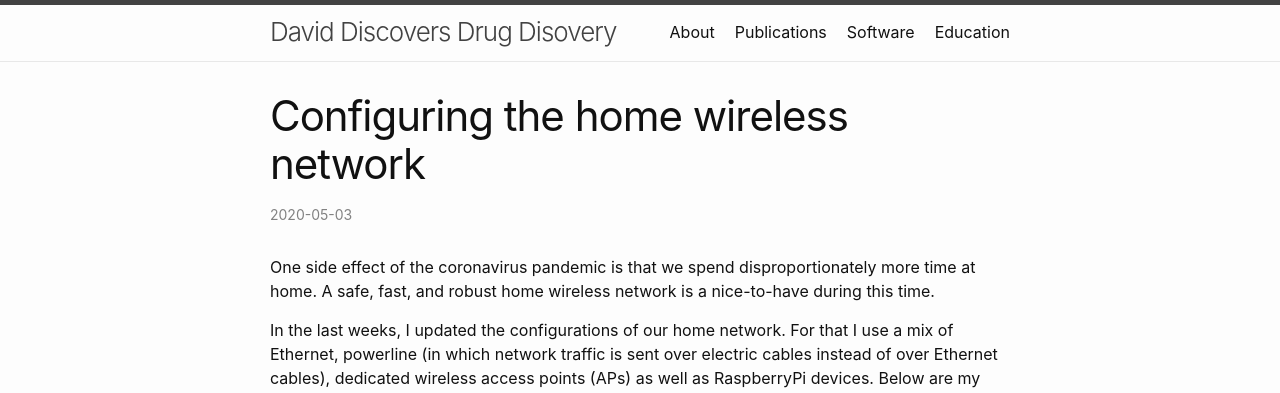
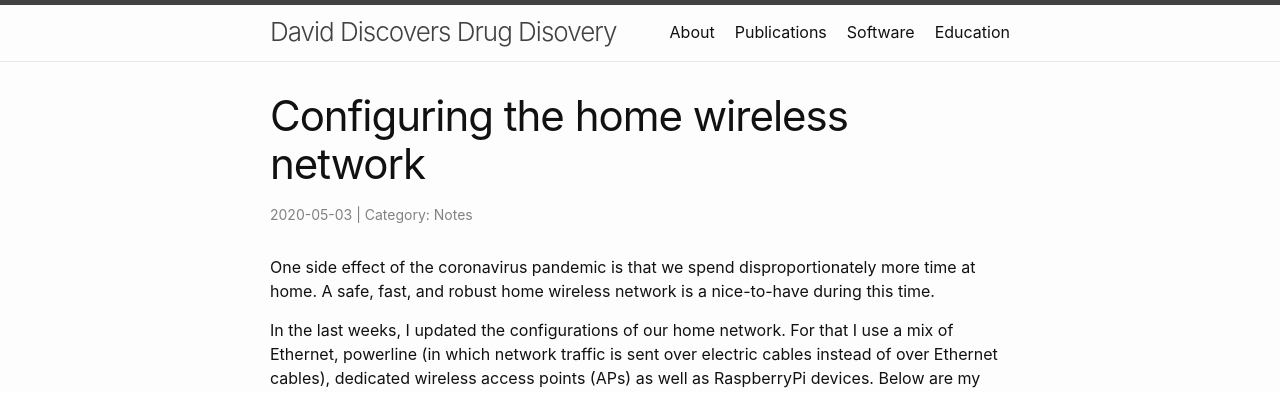
Before and after one commit to Accio/accio.github.io, a Jekyll site: the page built from _posts/2020-05-03-home-wireless.md, in a window 1280 px wide and 900 px high. Shown: the top 393 px of the window. Built offline with Jekyll 4.4.1, drawn with Linux system fonts in a browser that asks for light colours; comment, search, counter and statistics services are not loaded.

Commit message:
category instead of Category

```diff
--- a/_posts/2020-05-03-home-wireless.md
+++ b/_posts/2020-05-03-home-wireless.md
@@ -1,7 +1,7 @@
 ---
 layout: post
 title: Configuring the home wireless network
-Category: Notes
+category: Notes
 ---
 
 One side effect of the coronavirus pandemic is that we spend disproportionately
```
